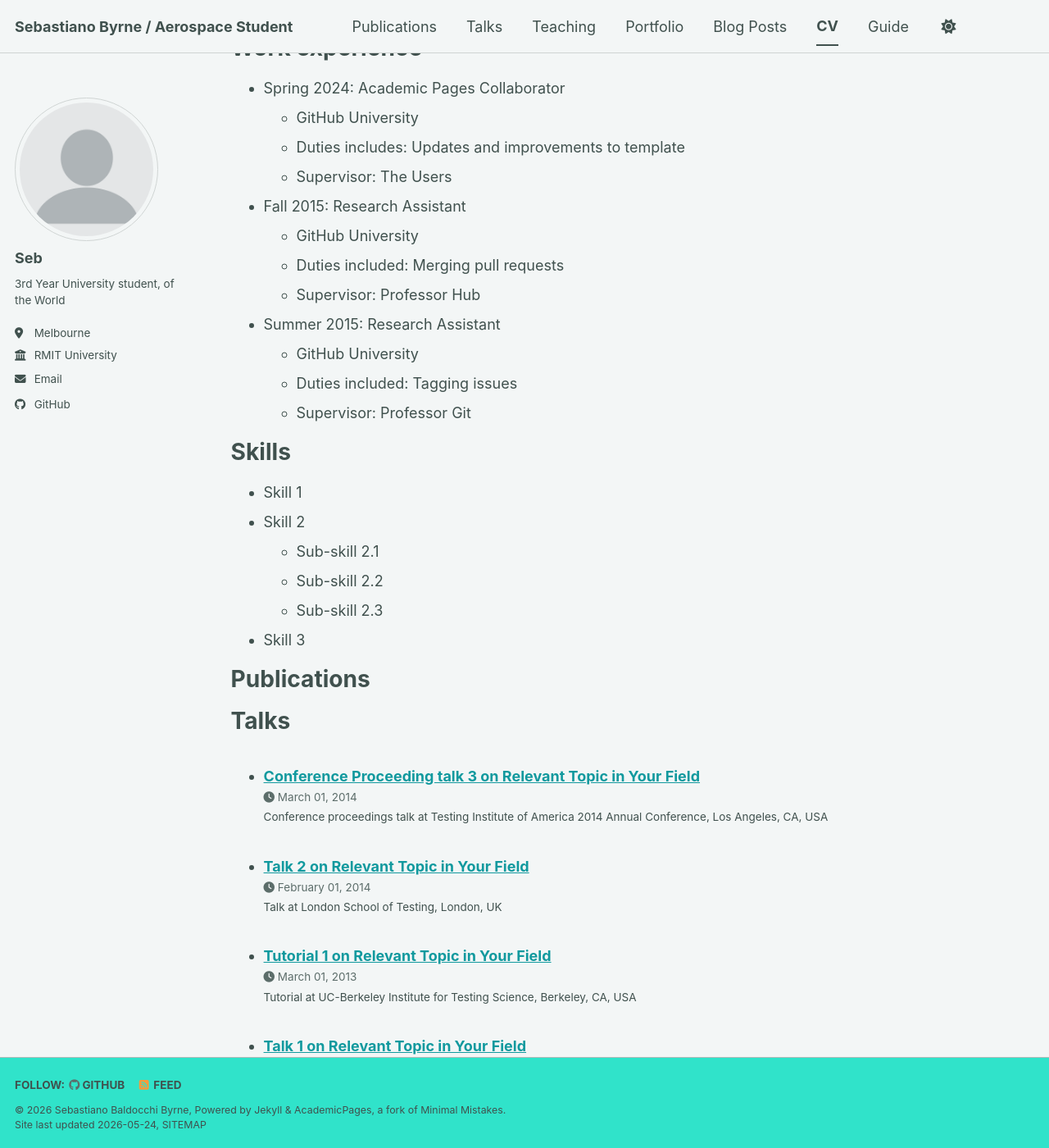
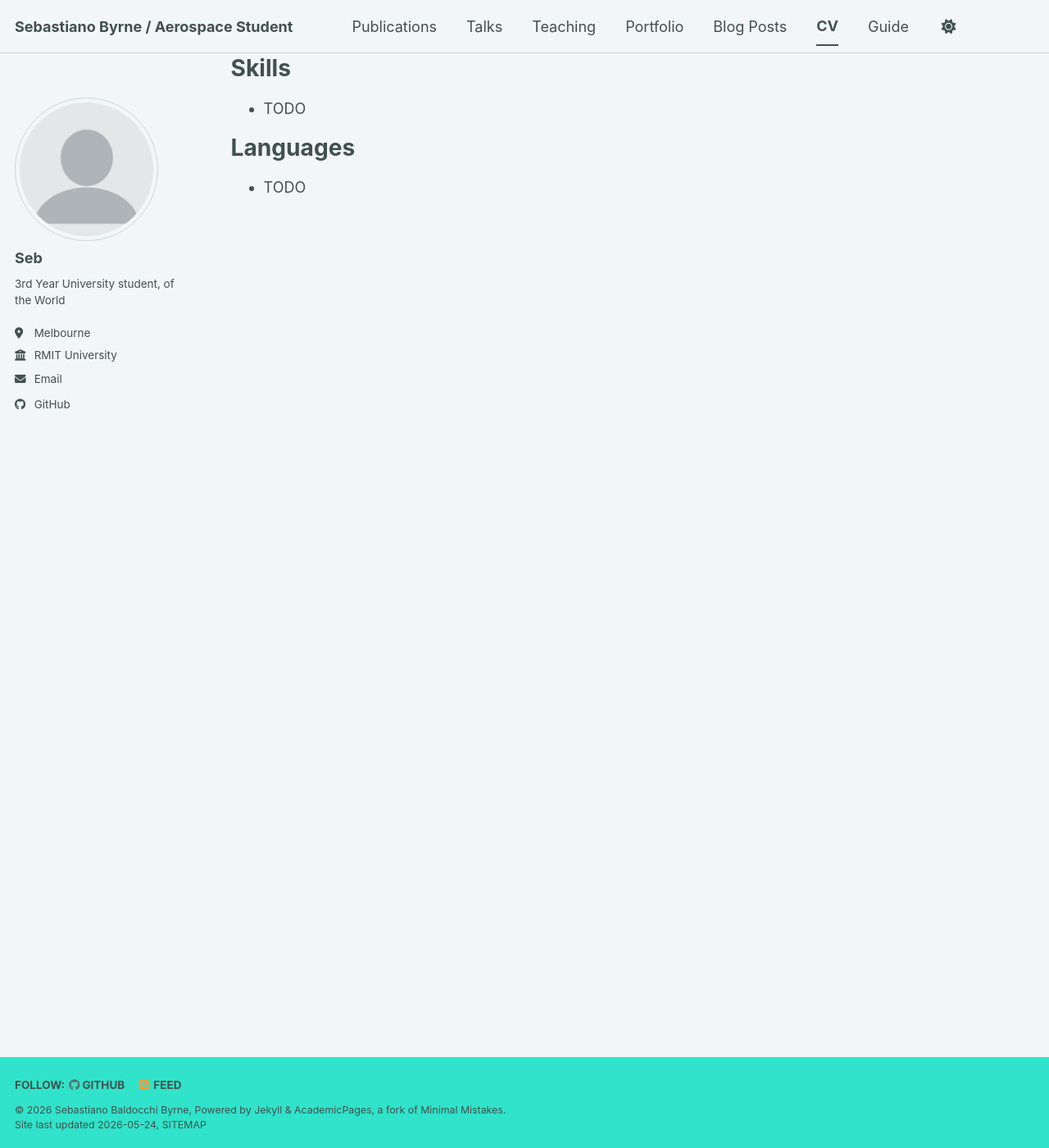
Before and after one commit to sbalbyrne/sbalbyrne.github.io, a Jekyll site: the page built from _pages/cv.md, in a window 1280 px wide and 1400 px high, scrolled down 270 px. Shown: the whole window at 82% size. Built offline with Jekyll 4.4.1, drawn with Linux system fonts in a browser that asks for light colours; a script bundle is joined from its source files by our own code; library files that are not in the unit come from our copies; some of the changed text lies outside the part shown.

Commit message:
Made changes

```diff
--- a/_pages/cv.md
+++ b/_pages/cv.md
@@ -11,54 +11,16 @@
 
 Education
 ======
-* Ph.D in Version Control Theory, GitHub University, 2018 (expected)
-* M.S. in Jekyll, GitHub University, 2014
-* B.S. in GitHub, GitHub University, 2012
+* B.E. (Aerospace) (Honours), RMIT University, 2027
 
 Work experience
 ======
-* Spring 2024: Academic Pages Collaborator
-  * GitHub University
-  * Duties includes: Updates and improvements to template
-  * Supervisor: The Users
-
-* Fall 2015: Research Assistant
-  * GitHub University
-  * Duties included: Merging pull requests
-  * Supervisor: Professor Hub
-
-* Summer 2015: Research Assistant
-  * GitHub University
-  * Duties included: Tagging issues
-  * Supervisor: Professor Git
+* TODO
 
 Skills
 ======
-* Skill 1
-* Skill 2
-  * Sub-skill 2.1
-  * Sub-skill 2.2
-  * Sub-skill 2.3
-* Skill 3
+* TODO
 
-Publications
+Languages
 ======
-  <ul>{% for post in site.publications reversed %}
-    {% include archive-single-cv.html %}
-  {% endfor %}</ul>
-
-Talks
-======
-  <ul>{% for post in site.talks reversed %}
-    {% include archive-single-talk-cv.html  %}
-  {% endfor %}</ul>
-
-Teaching
-======
-  <ul>{% for post in site.teaching reversed %}
-    {% include archive-single-cv.html %}
-  {% endfor %}</ul>
-
-Service and leadership
-======
-* Currently signed in to 43 different slack teams
+* TODO
```
